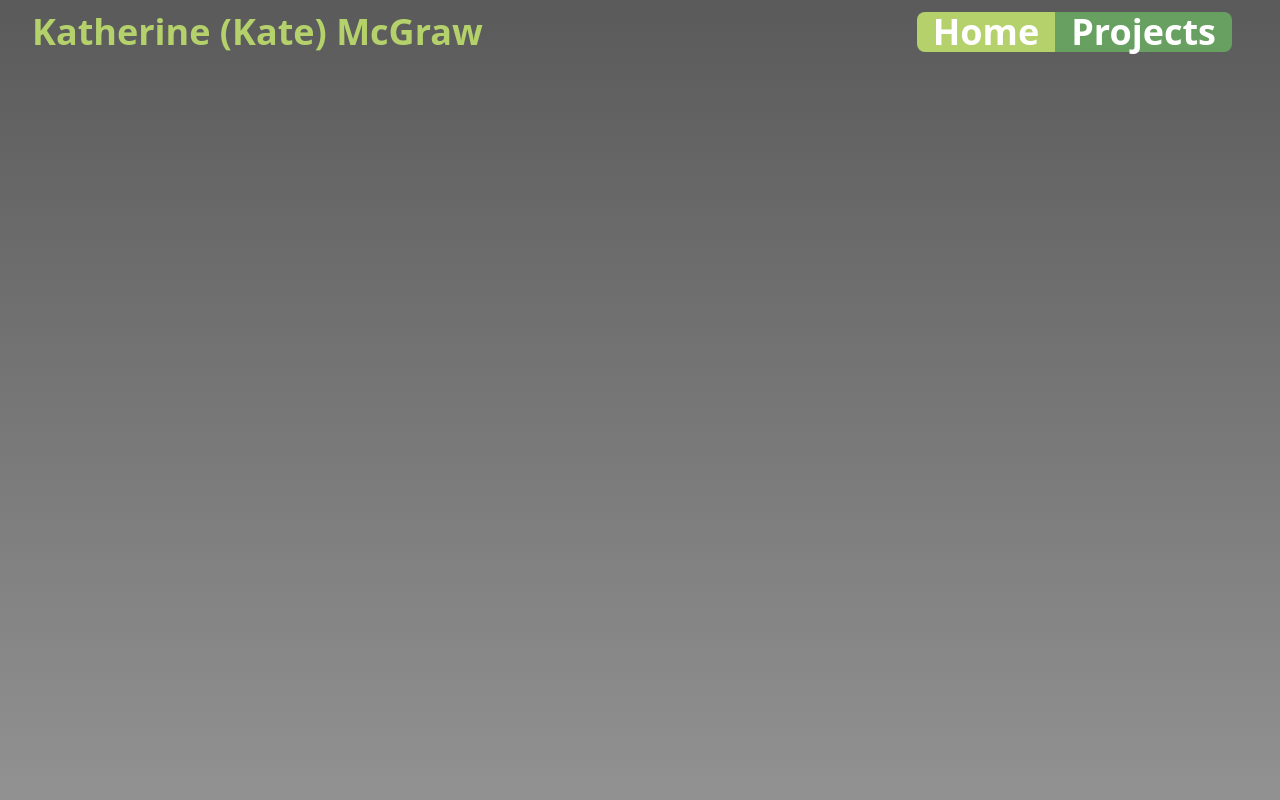
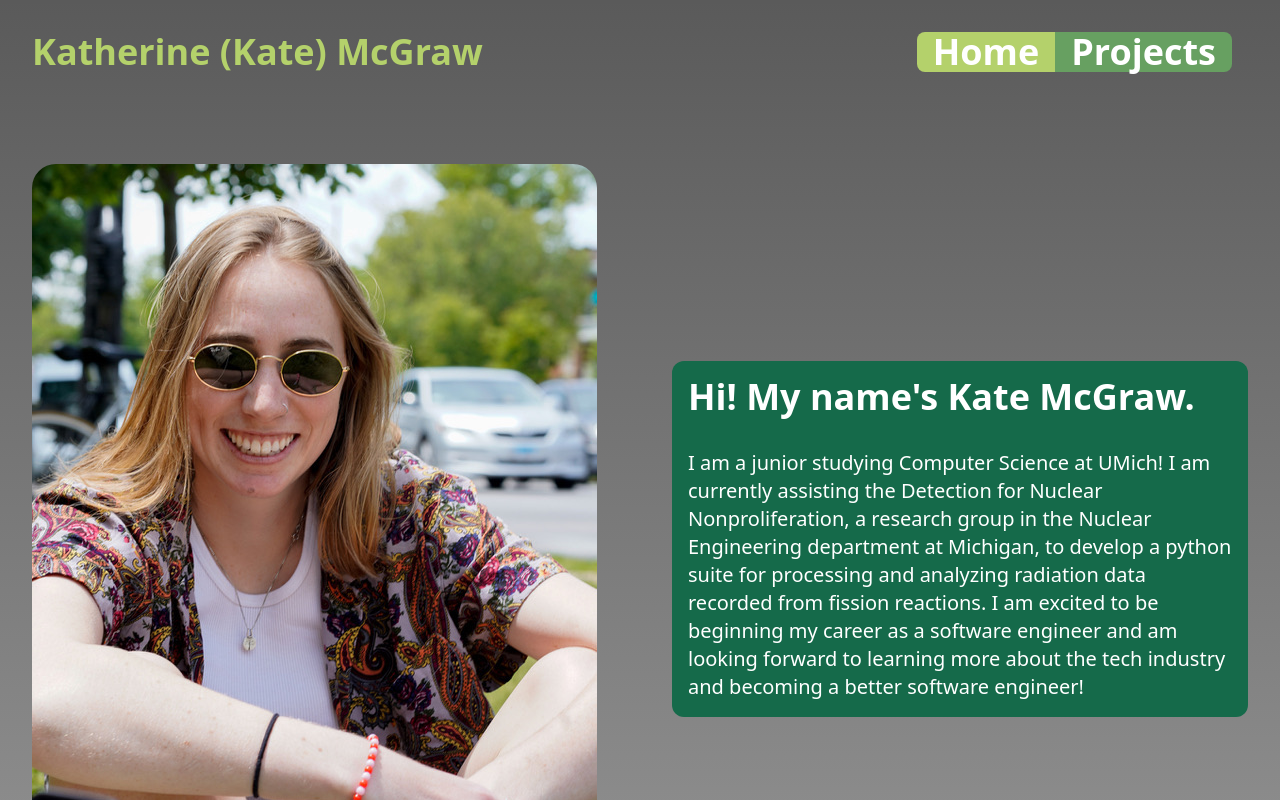
Before and after one commit to katemcgraw0/katesweb, a Next.js app: page / in a window 1280 px wide. Shown: the top 800 px of the page. Built offline with nearby package versions, Linux system fonts and the light colour scheme.

Commit message:
home page

```diff
--- a/components/navbar.js
+++ b/components/navbar.js
@@ -8,7 +8,7 @@ const Navbar = () => {
   const isHomePage = router.pathname === '/';
   const isProjectsPage = router.pathname == '/projects';
   return (
-    <nav className="bg-gray-800">
+    <nav className="bg-gray-800 pt-5 pb-20">
       <div className="max-w-7xl mx-auto px-4 sm:px-6 lg:px-8">
         <div className="flex items-center justify-between h-16">
           <div className="flex items-center">
--- a/pages/index.js
+++ b/pages/index.js
@@ -8,13 +8,33 @@ export default function Home() {
   return (
     <Layout>
     <div className="flex flex-col min-h-screen">
-      <main className="flex-grow">
-        {/* Toolbar */}
-
-
-        {/* Page Content */}
-        {/* Add your content here */}
-      </main>
+    <main className="flex-grow">
+      <div className="max-w-7xl mx-auto px-4 sm:px-6 lg:px-8">
+        <div className="flex flex-col-reverse lg:flex-row">
+          {/* Picture */}
+          <div className="lg:w-1/2 flex items-center">
+            <img
+              src="/me.jpeg"  // Replace with the path to your image
+              alt="Your Image"
+              className="max-w-full rounded-3xl"
+            />
+          </div>
+          {/* Text Box */}
+          <div className="lg:w-1/2 lg:pl-8 flex items-center">
+            <div>
+              <h2 className="text-4xl font-bold mb-0 bg-green3 mt-0 p-4 text-white rounded-t-xl">
+                Hi! My name's Kate McGraw.
+              </h2>
+              <p className="text-xl mb-4 bg-green3 mt-0 p-4 text-white rounded-b-xl">
+                I am a junior studying Computer Science at UMich! I am currently assisting the Detection for Nuclear Nonproliferation, a research group in the Nuclear Engineering department at Michigan, to develop a python suite for processing and analyzing radiation data recorded from fission reactions. I am excited to be beginning my career as a software engineer and am looking forward to learning more about the tech industry and becoming a better software engineer!
+              </p>
+              {/* Add additional text content or any other elements you want */}
+            </div>
+          </div>
+        </div>
+      </div>
+      {/* Add your additional page content here */}
+    </main>
 
       {/* Footer */}
       <footer className="bg-gray-800 text-white p-4">
--- a/pages/projects.js
+++ b/pages/projects.js
@@ -8,14 +8,10 @@ export default function Home() {
     return (
       <Layout>
       <div className="flex flex-col min-h-screen">
-        <main className="flex-grow">
-          {/* Toolbar */}
+       <main className="flex-grow">
+        Main content here.
 
-
-          {/* Page Content */}
-          {/* Add your content here */}
-        </main>
-
+       </main>
         {/* Footer */}
         <footer className="bg-gray-800 text-white p-4">
           <div className="flex justify-center">
```
Also changed, not shown: public/me.jpeg (added).
